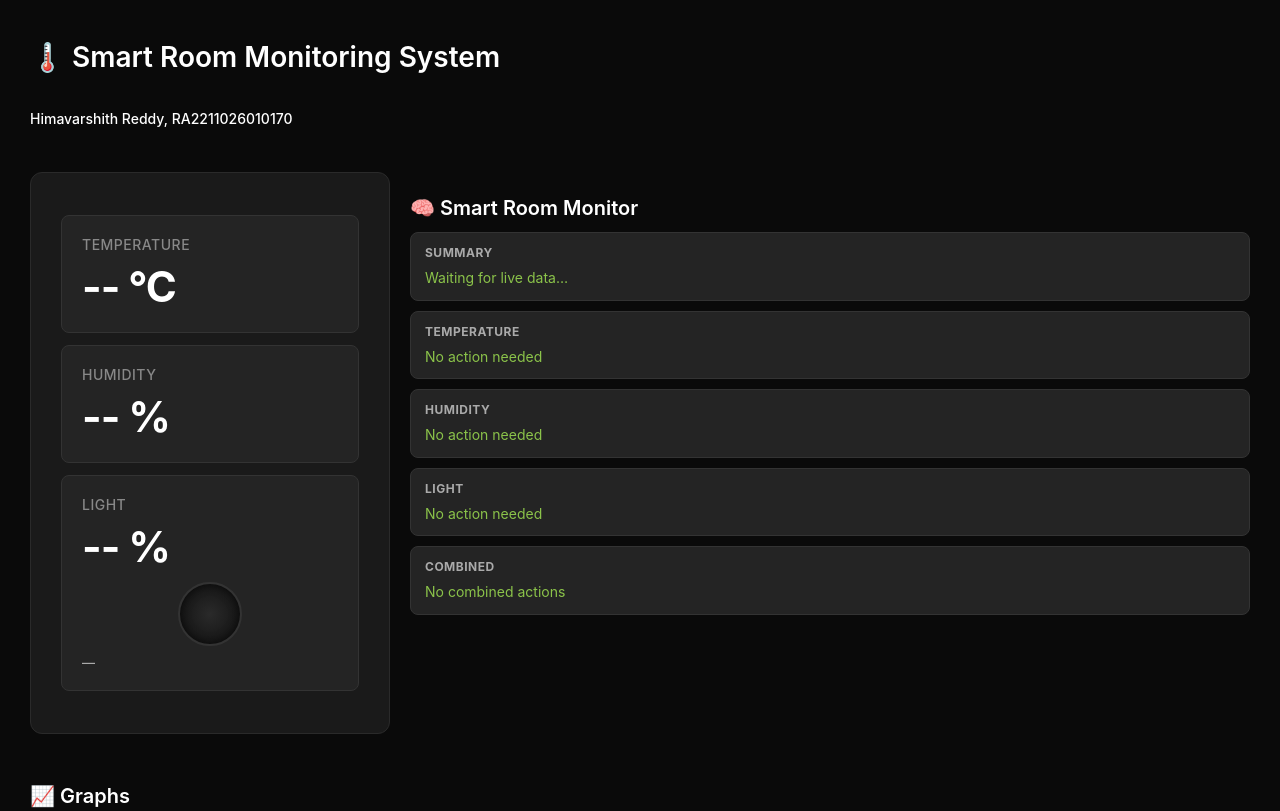
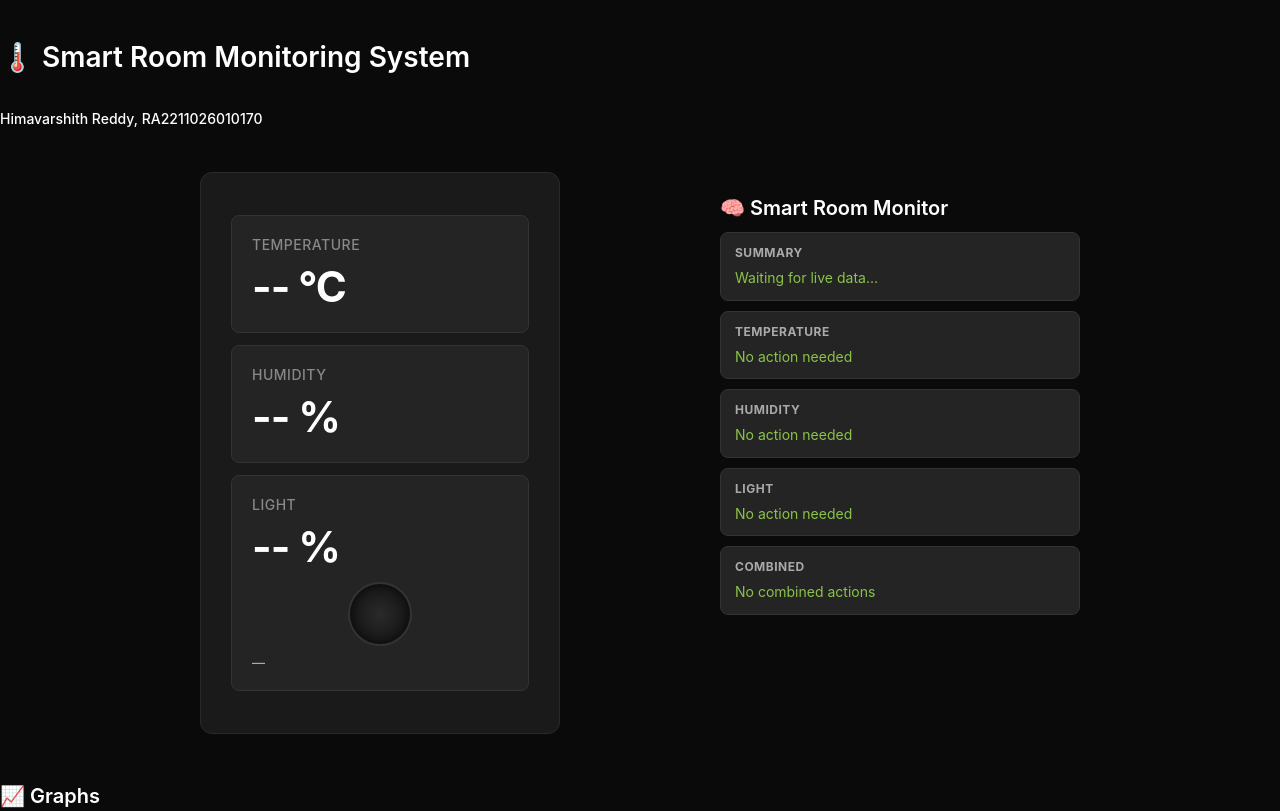
Before and after one commit to himavarshithreddy/IoT, a plain HTML site: page siddu.html in a window 1280 px wide. Shown: the top 811 px of the page. Drawn offline with nearby package versions, Linux system fonts and the light colour scheme.

Commit message:
Update siddu.html

```diff
--- a/siddu.html
+++ b/siddu.html
@@ -363,11 +363,16 @@
   @media (min-width: 960px) {
     body {
       display: grid;
-      grid-template-columns: 30% 70%;
+      grid-template-columns: 15% 30% 10% 30% 15%;
       gap: 20px;
       align-items: start;
       justify-content: center;
       padding: 40px;
+      text-align: left;
+    }
+
+    h2, .subtitle {
+      grid-column: 1 / -1;
       text-align: left;
     }
 
@@ -381,6 +386,10 @@
       width: 100%;
       text-align: left;
     }
+
+    /* Place values (card) and suggestions (smart-section) */
+    .card { grid-column: 2; }
+    .smart-section { grid-column: 4; }
 
     /* Make graphs container full width */
     #historySection {
```
